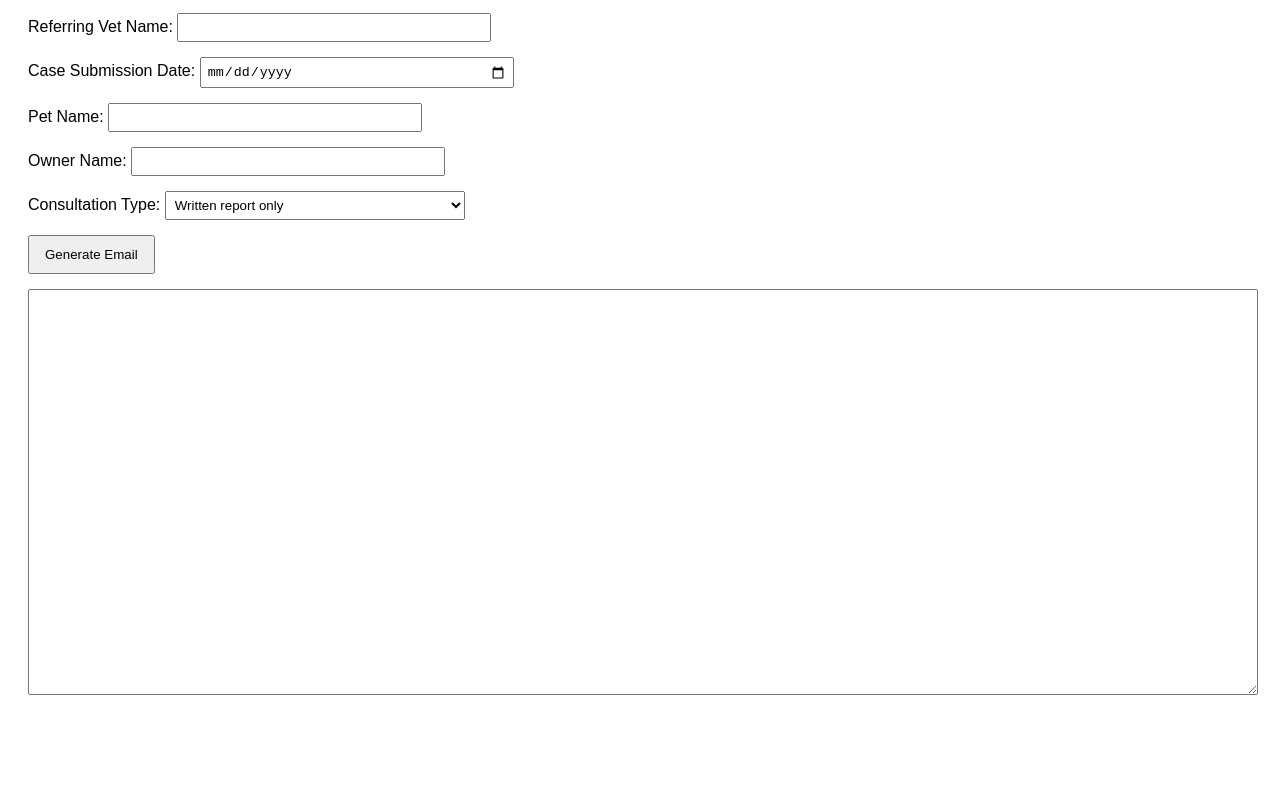
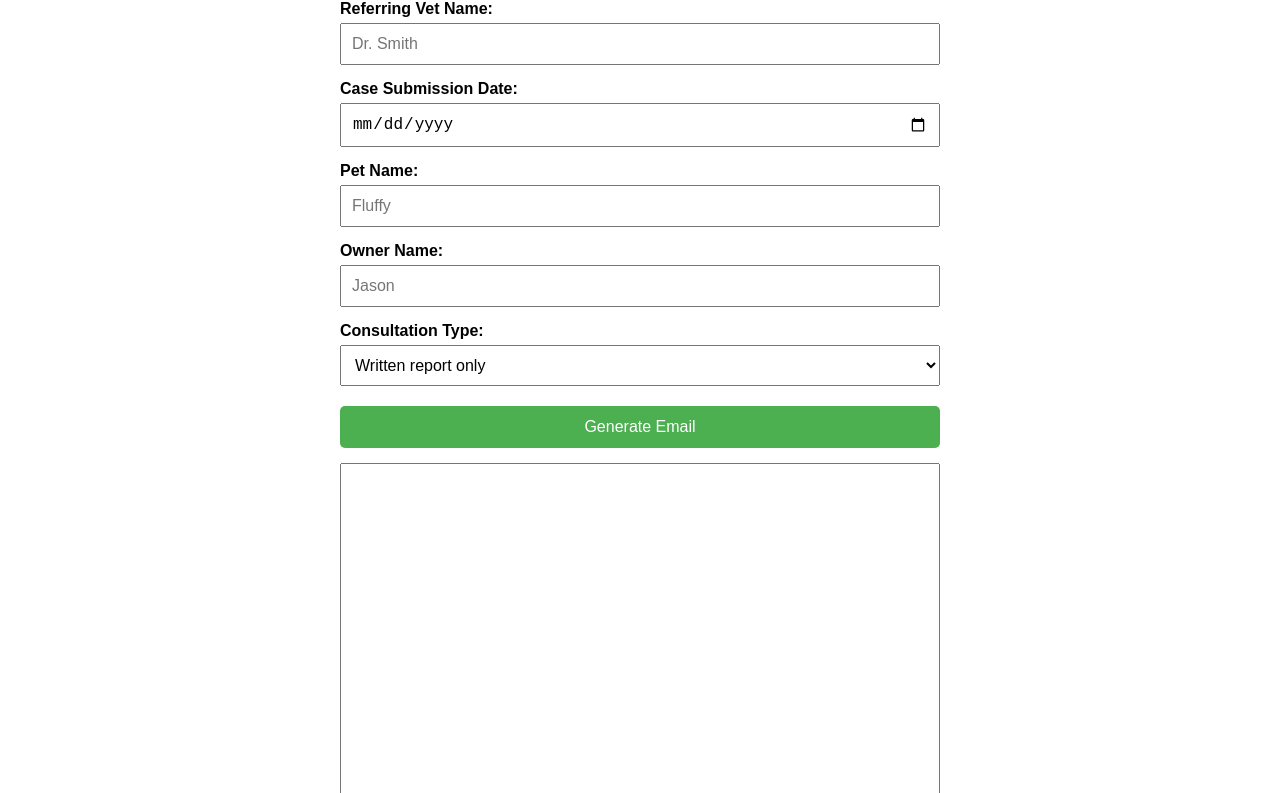
Before and after one commit to theGOvet/REV-emails, a plain HTML site: page index.html in a window 1280 px wide. Shown: the part 88-881 px from the top of the page. Before the commit the page ends 815 px from the top, so only its background shows below. Drawn offline with Linux system fonts and the light colour scheme.

Commit message:
Update index.html

```diff
--- a/index.html
+++ b/index.html
@@ -3,19 +3,44 @@
 <head>
 <meta charset="UTF-8">
 <title>Vet Case Email Generator</title>
+<meta name="viewport" content="width=device-width, initial-scale=1.0">
 <style>
-  body { font-family: Arial, sans-serif; padding: 20px; }
-  label { display: block; margin-top: 10px; }
-  input, select { margin-top: 5px; width: 300px; padding: 5px; }
-  button { margin-top: 15px; padding: 10px 15px; }
-  textarea { width: 100%; height: 400px; margin-top: 15px; }
+  body { font-family: Arial, sans-serif; padding: 20px; max-width: 600px; margin: auto; }
+  h2 { text-align: center; }
+  label { display: block; margin-top: 15px; font-weight: bold; }
+  input, select {
+    margin-top: 5px;
+    width: 100%;
+    padding: 10px;
+    font-size: 16px;
+    box-sizing: border-box;
+  }
+  button {
+    margin-top: 20px;
+    padding: 12px 20px;
+    font-size: 16px;
+    width: 100%;
+    cursor: pointer;
+    background-color: #4CAF50;
+    color: white;
+    border: none;
+    border-radius: 5px;
+  }
+  textarea {
+    width: 100%;
+    height: 400px;
+    margin-top: 15px;
+    padding: 10px;
+    font-size: 16px;
+    box-sizing: border-box;
+  }
 </style>
 </head>
 <body>
 <h2>Vet Case Email Generator</h2>
 
 <label>Referring Vet Name:
-  <input type="text" id="vetName">
+  <input type="text" id="vetName" placeholder="Dr. Smith">
 </label>
 
 <label>Case Submission Date:
@@ -23,11 +48,11 @@
 </label>
 
 <label>Pet Name:
-  <input type="text" id="petName">
+  <input type="text" id="petName" placeholder="Fluffy">
 </label>
 
 <label>Owner Name:
-  <input type="text" id="ownerName">
+  <input type="text" id="ownerName" placeholder="Jason">
 </label>
 
 <label>Consultation Type:
@@ -49,9 +74,7 @@ function addBusinessDays(startDate, days) {
     while (count < days) {
         date.setDate(date.getDate() + 1);
         const day = date.getDay();
-        if (day !== 0 && day !== 6) { // skip weekends
-            count++;
-        }
+        if (day !== 0 && day !== 6) count++;
     }
     return date;
 }
```
